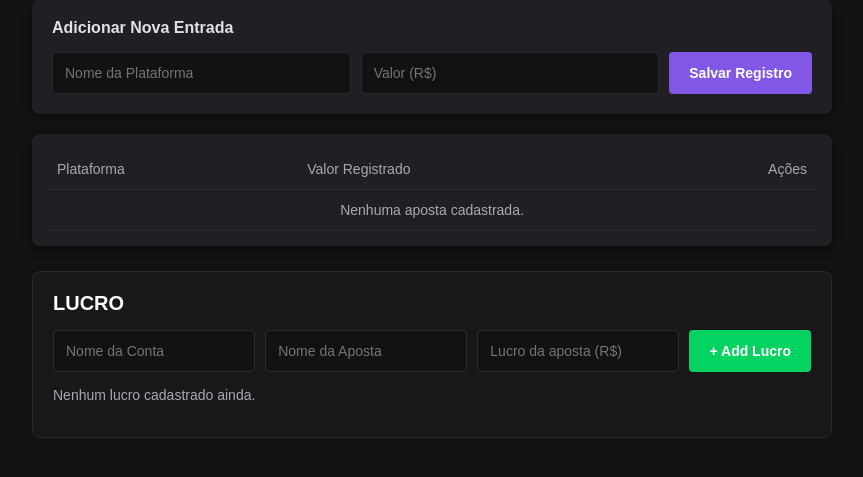
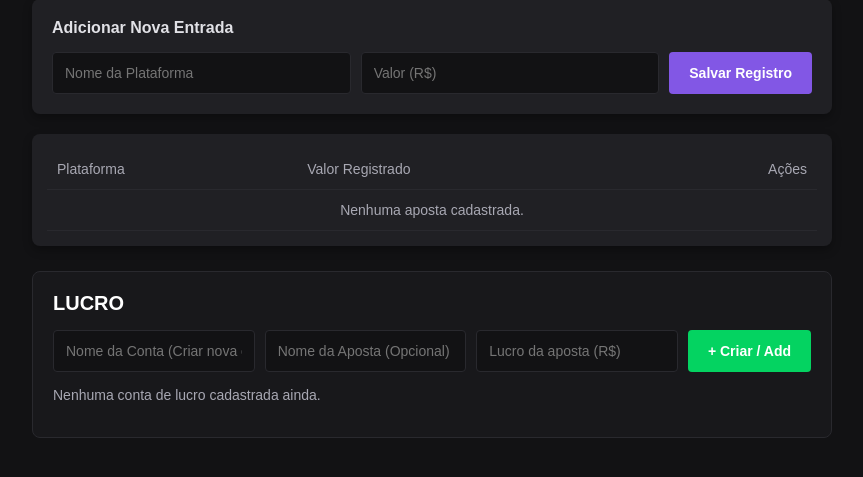
Before and after one commit to carlosxxrs/contador-apostas, a Flask app: page / in a window 1280 px wide. Shown: the part 203-680 px from the top of the page, without its empty margins (208-1071 px from the left). Run offline with Flask 3, Linux system fonts and the light colour scheme; the visitor is signed in with stand-in values (Sample User, id 1).

Commit message:
Update index.html

```diff
--- a/templates/index.html
+++ b/templates/index.html
@@ -42,18 +42,21 @@
 
         .conta-box { background: #202024; border: 1px solid #29292e; border-radius: 6px; padding: 15px; margin-top: 15px; }
         .conta-header { display: flex; justify-content: space-between; align-items: center; border-bottom: 1px solid #29292e; padding-bottom: 10px; margin-bottom: 10px; }
-        .conta-title { font-size: 16px; color: #ffffff; font-weight: bold; }
+        .conta-title { font-size: 18px; color: #ffffff; font-weight: bold; text-decoration: underline; }
         .conta-total { color: #04d361; font-weight: bold; font-size: 16px; margin-top: 5px; }
+
+        .form-lucro-conta { display: flex; gap: 8px; margin-bottom: 12px; background: #121214; padding: 10px; border-radius: 6px; border: 1px solid #29292e; }
+        .form-lucro-conta input { flex: 1; padding: 8px; border-radius: 4px; border: 1px solid #29292e; background: #202024; color: white; font-size: 13px; }
 
         .lucro-item { display: flex; justify-content: space-between; align-items: center; padding: 8px 0; border-bottom: 1px dashed #29292e; font-size: 15px; }
         .lucro-item-info { display: flex; gap: 10px; align-items: center; }
 
-        .btn-limpar { background: #323238; color: #a8a8b3; border: none; padding: 6px 10px; border-radius: 4px; cursor: pointer; font-size: 12px; margin-top: 10px; }
+        .btn-limpar { background: #323238; color: #a8a8b3; border: none; padding: 6px 10px; border-radius: 4px; cursor: pointer; font-size: 12px; }
         .btn-limpar:hover { background: #f75a68; color: white; }
 
         @media (max-width: 600px) {
-            .form-inline { flex-direction: column; gap: 10px; }
-            .form-inline input { width: 100%; }
+            .form-inline, .form-lucro-conta { flex-direction: column; gap: 10px; }
+            .form-inline input, .form-lucro-conta input { width: 100%; }
             .btn-add { width: 100%; padding: 12px; }
         }
     </style>
@@ -124,12 +127,12 @@
         <div class="lucro-section">
             <h2>LUCRO</h2>
 
-            <!-- Formulário para Lançar Novo Lucro -->
-            <form class="form-inline" method="POST" action="/adicionar_lucro">
-                <input type="text" name="nome_conta" placeholder="Nome da Conta" required>
-                <input type="text" name="nome_aposta" placeholder="Nome da Aposta" required>
-                <input type="number" step="0.01" name="valor_lucro" placeholder="Lucro da aposta (R$)" required>
-                <button type="submit" class="btn-add" style="background: #04d361;">+ Add Lucro</button>
+            <!-- Criar Nova Conta -->
+            <form class="form-inline" method="POST" action="/criar_conta_lucro">
+                <input type="text" name="nome_conta" placeholder="Nome da Conta (Criar nova conta)" required>
+                <input type="text" name="nome_aposta" placeholder="Nome da Aposta (Opcional)">
+                <input type="number" step="0.01" name="valor_lucro" placeholder="Lucro da aposta (R$)">
+                <button type="submit" class="btn-add" style="background: #04d361;">+ Criar / Add</button>
             </form>
 
             <!-- Exibição de cada Conta cadastrada separadamente -->
@@ -138,7 +141,7 @@
                     <div class="conta-box">
                         <div class="conta-header">
                             <div>
-                                <div class="conta-title">NOME DA CONTA: <u>{{ nome_conta }}</u></div>
+                                <div class="conta-title">{{ nome_conta }}</div>
                                 <div class="conta-total">TOTAL = R$ {{ "%.2f"|format(dados.total) }} de lucro</div>
                             </div>
                             <form method="POST" action="/limpar_conta_lucro" onsubmit="return confirm('Excluir toda a conta {{ nome_conta }}?');">
@@ -147,23 +150,28 @@
                             </form>
                         </div>
 
+                        <!-- Opção de Adicionar Lucro Direto na Conta -->
+                        <form class="form-lucro-conta" method="POST" action="/adicionar_lucro_direto">
+                            <input type="hidden" name="nome_conta" value="{{ nome_conta }}">
+                            <input type="text" name="nome_aposta" placeholder="Nome da Aposta" required>
+                            <input type="number" step="0.01" name="valor_lucro" placeholder="Lucro (R$)" required>
+                            <button type="submit" class="btn-add" style="background: #04d361; padding: 8px 14px; font-size: 13px;">+ Add Lucro</button>
+                        </form>
+
                         <!-- Lista dos Lucros dessa conta -->
                         {% for item in dados.itens %}
                             <div class="lucro-item">
-                                <!-- Exibição normal -->
                                 <div id="lucro-view-{{ item.id }}" class="lucro-item-info">
                                     <span><strong>{{ item.nome_aposta }}</strong> = <span style="color:#04d361;">R$ {{ "%.2f"|format(item.valor_lucro) }}</span></span>
                                     <button class="btn-pencil" onclick="habilitarEdicaoLucro('{{ item.id }}')">✏️</button>
                                 </div>
 
-                                <!-- Formulário de Edição Oculto -->
                                 <form id="lucro-form-{{ item.id }}" class="edit-form" method="POST" action="/editar_lucro/{{ item.id }}">
                                     <input type="text" name="novo_nome_aposta" class="input-mini" style="width:110px; color:white;" value="{{ item.nome_aposta }}" required>
                                     <input type="number" step="0.01" name="novo_valor_lucro" class="input-mini" value="{{ "%.2f"|format(item.valor_lucro) }}" required>
                                     <button type="submit" class="btn-mini-save">✓</button>
                                 </form>
 
-                                <!-- Botão de Excluir individual -->
                                 <form method="POST" action="/deletar_lucro/{{ item.id }}" style="display:inline;">
                                     <button type="submit" class="btn-delete" style="padding: 4px 8px;">Remover</button>
                                 </form>
@@ -172,7 +180,7 @@
                     </div>
                 {% endfor %}
             {% else %}
-                <p style="color: #a8a8b3; margin-top: 15px; font-size: 14px;">Nenhum lucro cadastrado ainda.</p>
+                <p style="color: #a8a8b3; margin-top: 15px; font-size: 14px;">Nenhuma conta de lucro cadastrada ainda.</p>
             {% endif %}
         </div>
 
```
